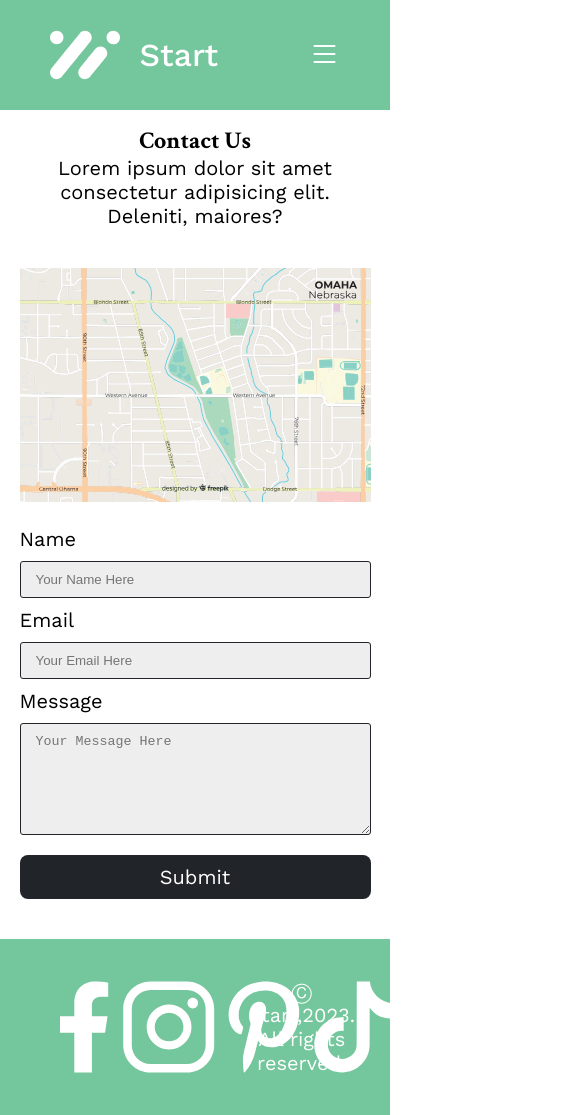
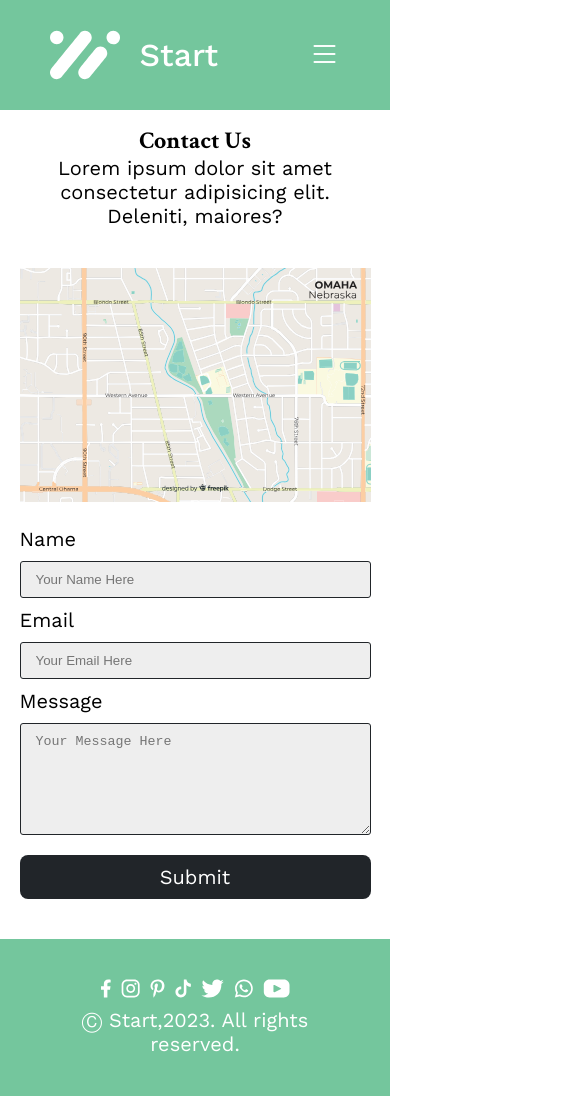
Before and after one commit to notblondenough/Responsivewebsite, a plain HTML site: page contact.html in a window 390 px wide. Shown: the top 1115 px of the page, 585 px wide, since content can reach past the window. Drawn offline with nearby package versions, Linux system fonts and the light colour scheme.

Commit message:
Update contact.css

```diff
--- a/styles/contact.css
+++ b/styles/contact.css
@@ -46,3 +46,12 @@ input,textarea{
       order: 0;
     }
 }
+
+@media(max-width:768px){
+    .footerlinks{
+        display: flex;
+        flex-direction: column;
+        align-items: center;
+        gap: 10px;
+    }
+}
```
